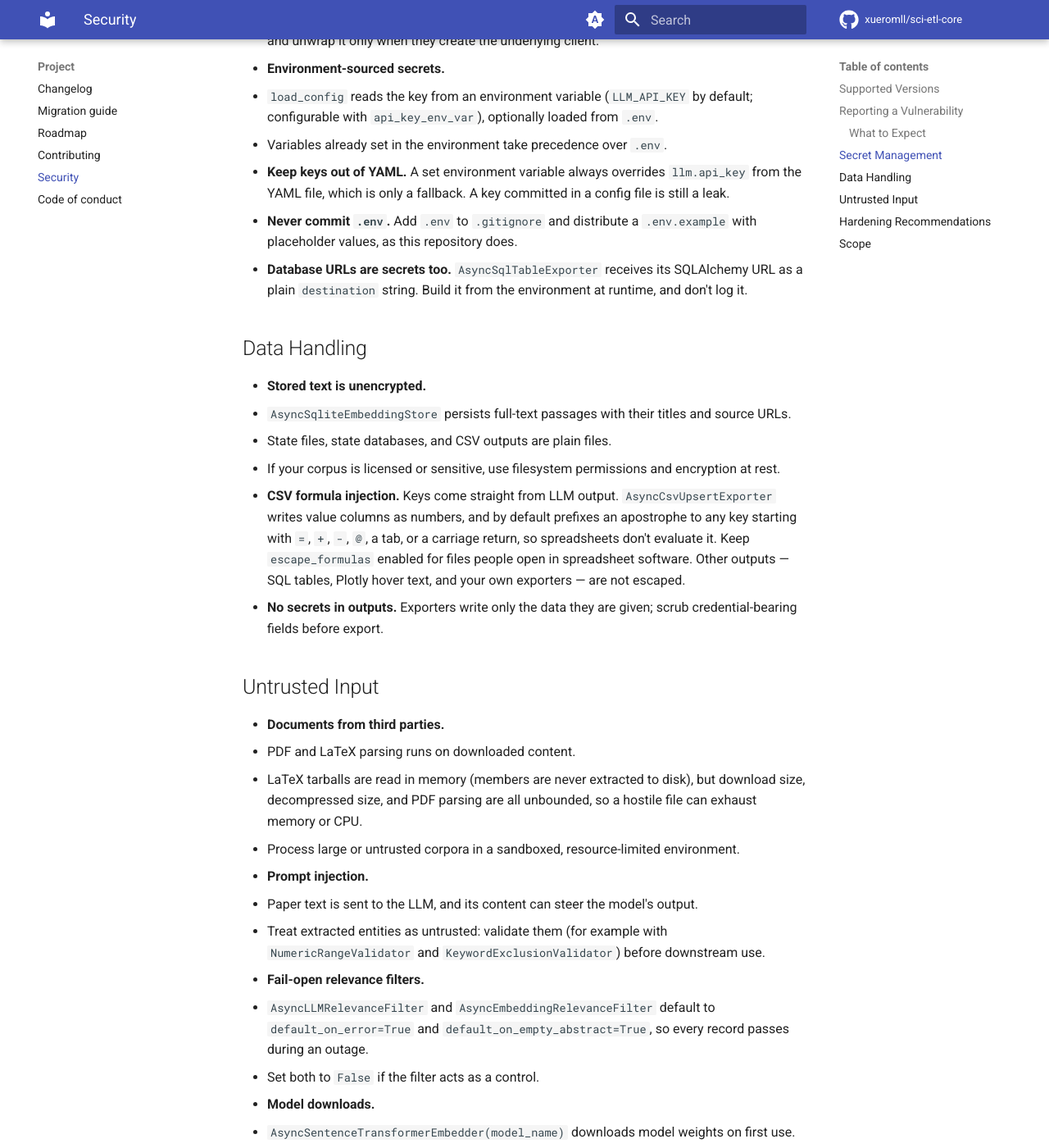
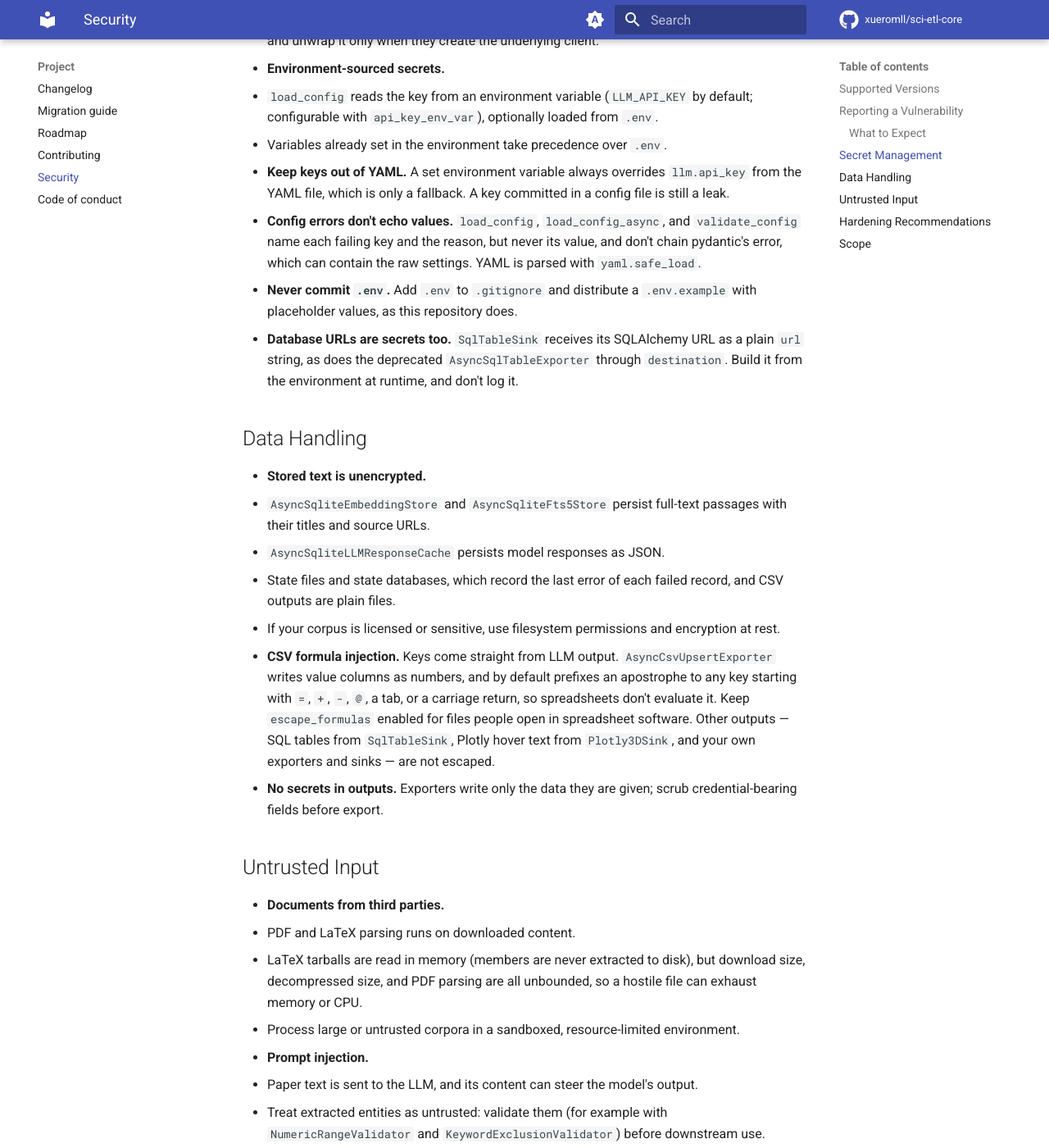
Before and after one commit to xueromll/sci-etl-core, an MkDocs documentation site: the page built from docs/project/security.md, in a window 1280 px wide and 1400 px high, scrolled down 1342 px. Shown: the whole window at 82% size. Built offline with MkDocs 1.6.1 and Material for MkDocs 9.7.7, drawn with Linux system fonts in a browser that asks for light colours; comment, search, counter and statistics services are not loaded; the version menu is left out; some of the changed text lies outside the part shown.

Commit message:
docs: update SECURITY.md uptodate

```diff
--- a/SECURITY.md
+++ b/SECURITY.md
@@ -52,18 +52,25 @@ control:
 - **Keep keys out of YAML.** A set environment variable always overrides
   `llm.api_key` from the YAML file, which is only a fallback. A key committed
   in a config file is still a leak.
+- **Config errors don't echo values.** `load_config`, `load_config_async`, and
+  `validate_config` name each failing key and the reason, but never its value,
+  and don't chain pydantic's error, which can contain the raw settings. YAML is
+  parsed with `yaml.safe_load`.
 - **Never commit `.env`.** Add `.env` to `.gitignore` and distribute a
   `.env.example` with placeholder values, as this repository does.
-- **Database URLs are secrets too.** `AsyncSqlTableExporter` receives its
-  SQLAlchemy URL as a plain `destination` string. Build it from the environment
-  at runtime, and don't log it.
+- **Database URLs are secrets too.** `SqlTableSink` receives its SQLAlchemy
+  URL as a plain `url` string, as does the deprecated `AsyncSqlTableExporter`
+  through `destination`. Build it from the environment at runtime, and don't
+  log it.
 
 ## Data Handling
 
 - **Stored text is unencrypted.**
-  - `AsyncSqliteEmbeddingStore` persists full-text passages with their titles
-    and source URLs.
-  - State files, state databases, and CSV outputs are plain files.
+  - `AsyncSqliteEmbeddingStore` and `AsyncSqliteFts5Store` persist full-text
+    passages with their titles and source URLs.
+  - `AsyncSqliteLLMResponseCache` persists model responses as JSON.
+  - State files and state databases, which record the last error of each
+    failed record, and CSV outputs are plain files.
   - If your corpus is licensed or sensitive, use filesystem permissions and
     encryption at rest.
 - **CSV formula injection.** Keys come straight from LLM output.
@@ -71,8 +78,8 @@ control:
   prefixes an apostrophe to any key starting with `=`, `+`, `-`, `@`, a tab,
   or a carriage return, so spreadsheets don't evaluate it. Keep
   `escape_formulas` enabled for files people open in spreadsheet software.
-  Other outputs — SQL tables, Plotly hover text, and your own exporters — are
-  not escaped.
+  Other outputs — SQL tables from `SqlTableSink`, Plotly hover text from
+  `Plotly3DSink`, and your own exporters and sinks — are not escaped.
 - **No secrets in outputs.** Exporters write only the data they are given;
   scrub credential-bearing fields before export.
 
@@ -107,9 +114,11 @@ control:
 - Rotate API keys regularly and scope them to least privilege.
 - Pin dependencies and monitor advisories, especially for:
   - networking and LLM clients: `httpx`, `openai`
-  - document and markup parsing: `pdfplumber`, `beautifulsoup4`, `lxml`
+  - document, markup, and config parsing: `pdfplumber`, `beautifulsoup4`,
+    `lxml`, `pyyaml`
   - data and numerics: `pandas`, `numpy`, `scikit-learn`
-  - storage, plotting, and file IO: `SQLAlchemy`, `plotly`, `aiofiles`
+  - storage, plotting, and file IO: `SQLAlchemy`, `aiosqlite`, `plotly`,
+    `aiofiles`
   - `sentence-transformers`, if installed
 - Validate and sanitize any user-supplied query strings, file paths, and
   destinations before passing them to extractors or exporters.
```
Also changed, not shown: other parts of SECURITY.md (+2 -2 lines).
